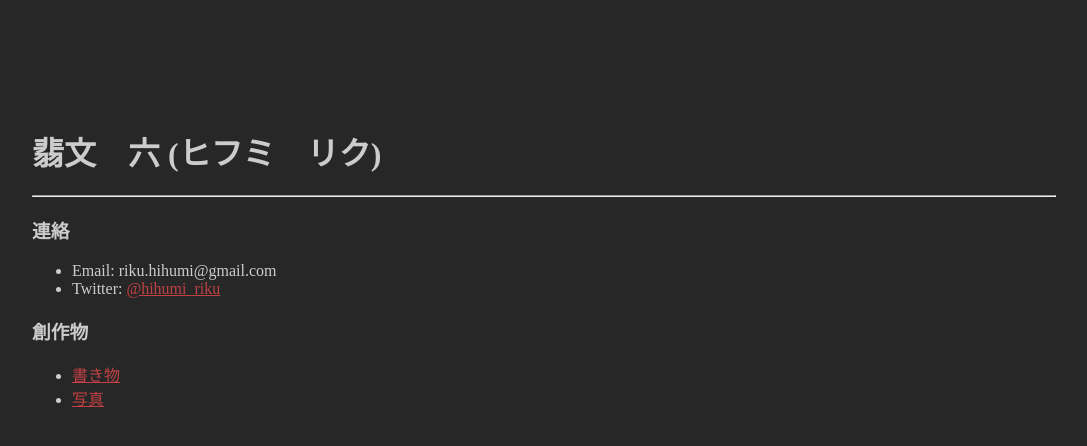
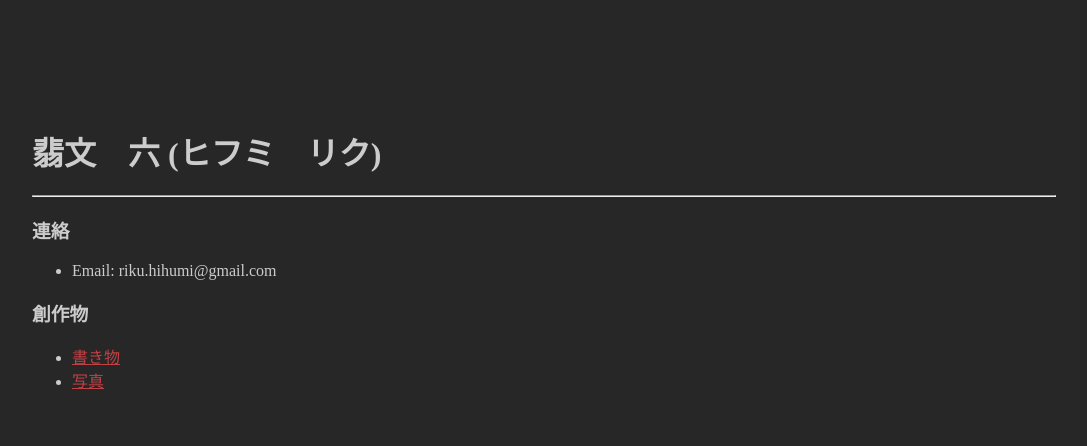
Before and after one commit to hihumi-riku/hihumi-riku.github.io, a Jekyll site: the page built from index.md, in a window 1280 px wide. Shown: the top 446 px of the page, without its empty margins (96-1183 px from the left). Built offline with Jekyll 4.4.1, drawn with Linux system fonts in a browser that asks for light colours.

Commit message:
Delete twitter account

```diff
--- a/index.md
+++ b/index.md
@@ -7,7 +7,6 @@ title: 翡文　六のページ
 ---
 ### 連絡
 - Email: riku.hihumi@gmail.com
-- Twitter: [@hihumi_riku](https://twitter.com/hihumi_riku)
 
 ### 創作物
 - [書き物](/writings_list.html)
```
